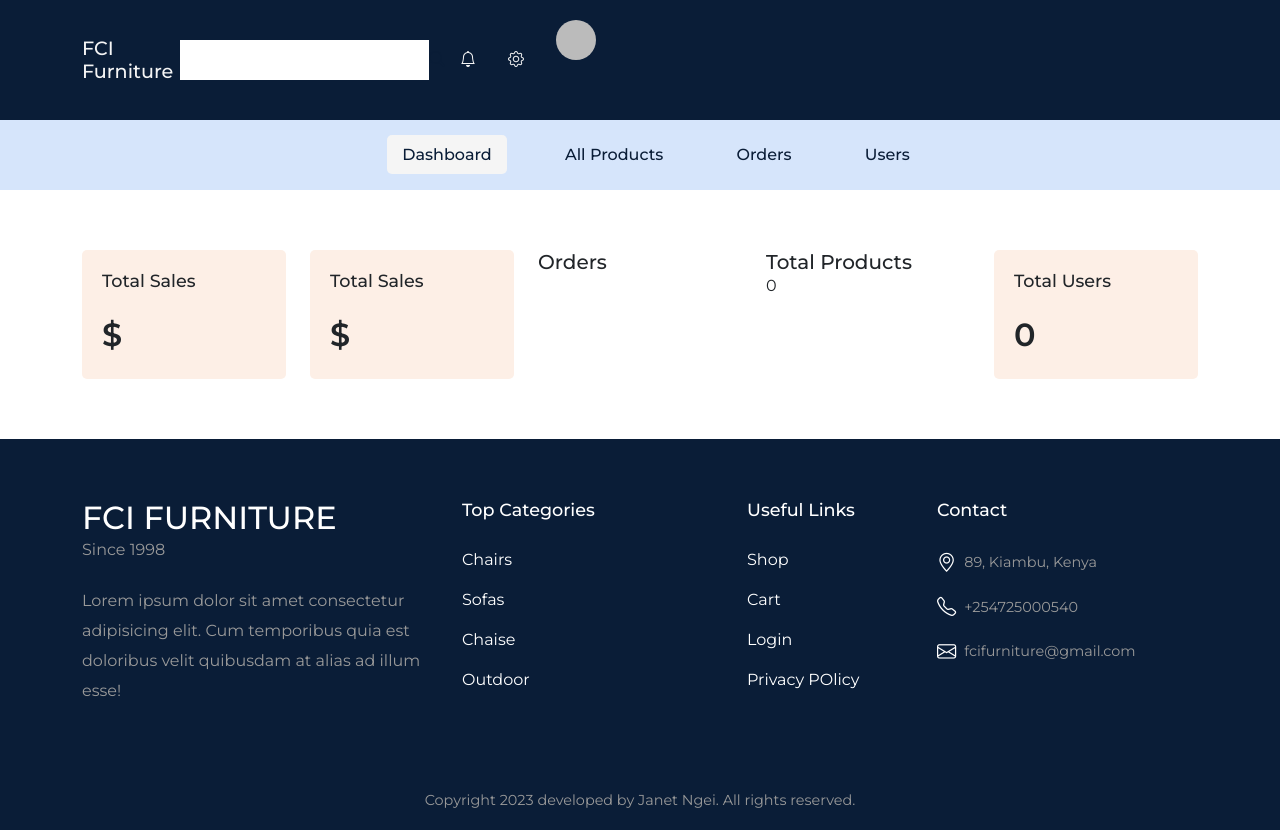
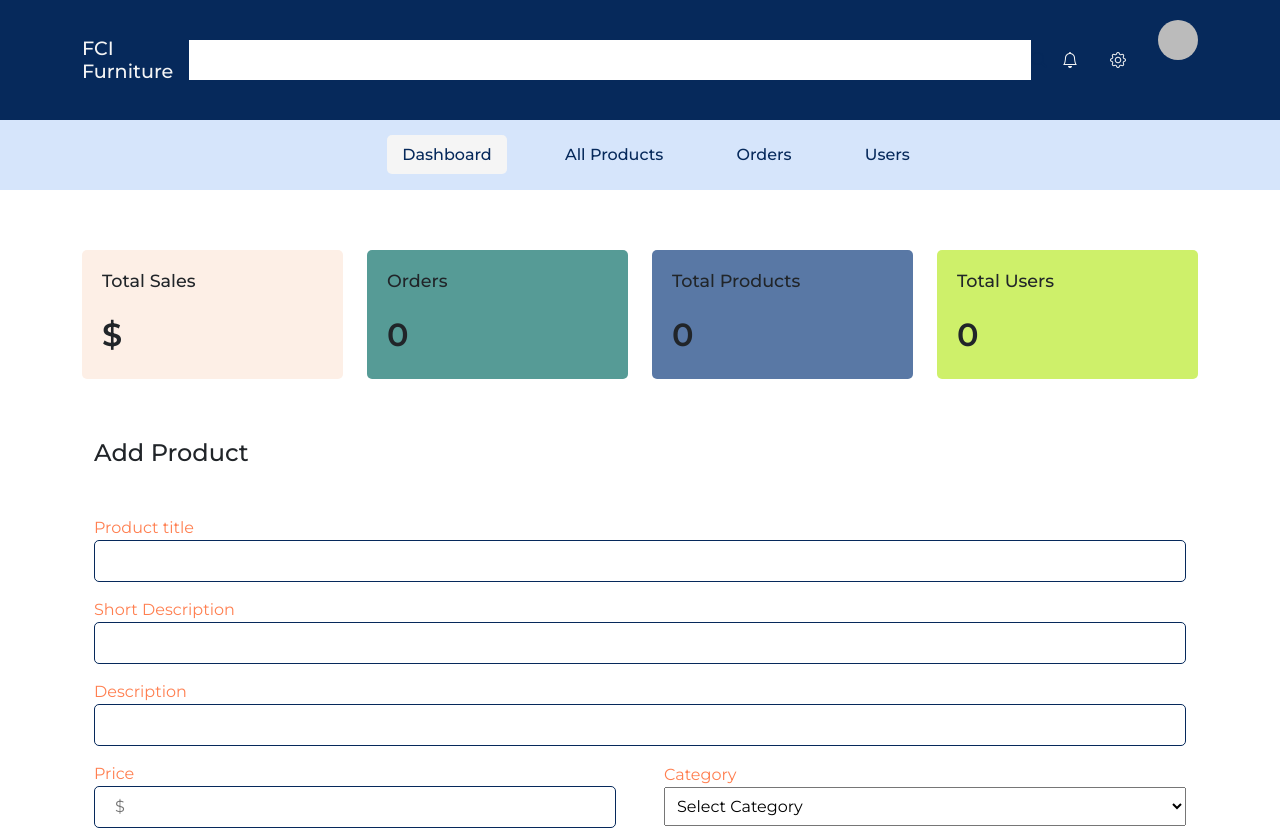
Before and after one commit to jannet18/furniture-ecommerce, a React (Create React App) app: page /dashboard in a window 1280 px wide. Shown: the top 830 px of the page. Built offline with nearby package versions, Linux system fonts and the light colour scheme; no server answers; the database is empty; sample sign-in values are in the browser's storage.

Commit message:
fechting data from backend active

```diff
--- a/src/App.css
+++ b/src/App.css
@@ -4,10 +4,10 @@
 /*  css variables */
 :root {
   --card-bg-01: #fdefe6;
-  --card-bg-02: #d6e5fb;
-  --card-bg-03: #ceebe9;
-  --card-bg-04: #e2f2b2;
-  --primary-color: #0a1d37;
+  --card-bg-02: #5978a5;
+  --card-bg-03: #569b96;
+  --card-bg-04: #cef06a;
+  --primary-color: hsl(215, 88%, 19%);
   --hero-bg: #d6e5fb;
   --heading-fontSize: 2rem;
   --small-text-color: #999;
--- a/src/App.js
+++ b/src/App.js
@@ -16,16 +16,20 @@ import AllProducts from "./admin/AllProducts";
 import AddProducts from "./admin/AddProducts";
 import AdminNav from "./admin/AdminNav";
 import Users from "./admin/Users";
+import Orders from "./admin/Orders";
 import { useLocation } from "react-router-dom";
 
 function App() {
   const location = useLocation();
 
-
   return (
     <>
-
-        {window.location && window.location?.pathname?.startsWith("/dashboard") ? <AdminNav/> && <AdminNav /> : <Header />}
+      {window.location &&
+      window.location?.pathname?.startsWith("/dashboard") ? (
+        <AdminNav /> && <AdminNav />
+      ) : (
+        <Header />
+      )}
 
       <Routes>
         <Route exact path="/" element={<Home />} />
@@ -37,6 +41,7 @@ function App() {
           <Route path="/checkout" element={<Checkout />} />
           <Route path="/dashboard" element={<Dashboard />} />
           <Route path="/dashboard/allproducts" element={<AllProducts />} />
+          <Route path="/dashboard/orders" element={<Orders />} />
           <Route path="/dashboard/addproduct" element={<AddProducts />} />
           <Route path="/dashboard/users" element={<Users />} />
         </Route>
--- a/src/admin/AddProducts.jsx
+++ b/src/admin/AddProducts.jsx
@@ -4,10 +4,15 @@ import { motion } from "framer-motion";
 import { Container, Row, Col, Form, FormGroup } from "reactstrap";
 import { db, storage } from "../firebase/config";
 import { ref, uploadBytesResumable, getDownloadURL } from "firebase/storage";
-import { collection, addDoc } from "firebase/firestore";
+import { collection, addDoc, getDocs } from "firebase/firestore";
 import { useNavigate } from "react-router-dom";
+import { useEffect } from "react";
 
 const AddProducts = () => {
+
+  const [productLists, setProductLists] = useState([]);
+
+// new movie states
   const [enterTitle, setEnterTitle] = useState("");
   const [enterShortDesc, setEnterShortDesc] = useState("");
   const [enterDescription, setEnterDescription] = useState("");
@@ -17,6 +22,26 @@ const AddProducts = () => {
   const [loading, setLoading] = useState(false);
 
   const navigate = useNavigate();
+
+  const productsCollectionRef = collection(db, "products");
+
+  const getProductLists = async () => {
+    try {
+      const data = await getDocs(productsCollectionRef);
+      const filteredData = data.docs.map((doc) => ({
+        ...doc.data(),
+        id: doc.id,
+      }));
+      setProductLists(filteredData)
+      console.log(filteredData)
+    } catch(error) {
+      toast.error("error.message")
+    }
+  }
+
+  useEffect(() => {
+    getProductLists();
+  },[])
 
   const addProduct = async (e) => {
     e.preventDefault();
@@ -115,7 +140,7 @@ const AddProducts = () => {
                         type="number"
                         placeholder="$"
                         value={enterPrice}
-                        onChange={(e) => setEnterPrice(e.target.value)}
+                        onChange={(e) => setEnterPrice(Number(e.target.value))}
                         required
                       />
                     </FormGroup>
--- a/src/admin/Dashboard.jsx
+++ b/src/admin/Dashboard.jsx
@@ -1,5 +1,5 @@
 import React from "react";
-// import AddProducts from './AddProducts';
+import AddProducts from "./AddProducts";
 import { Container, Row, Col } from "reactstrap";
 import "../pages/sytles/Dashboard.css";
 import useGetData from "../firebase/useGetData";
@@ -8,7 +8,6 @@ const Dashboard = () => {
   const { data: products } = useGetData("products");
   const { data: users } = useGetData("users");
   return (
-    // <div className='mb-5'>{<AddProducts/>}</div>
     <>
       <section>
         <Container>
@@ -20,15 +19,9 @@ const Dashboard = () => {
               </div>
             </Col>
             <Col className="lg-3">
-              <div className="revenue__box">
-                <h5>Total Sales</h5>
-                <span>$</span>
-              </div>
-            </Col>
-            <Col className="lg-3">
               <div className="order__box">
                 <h5>Orders</h5>
-                <span></span>
+                <span>{products.length}</span>
               </div>
             </Col>
             <Col className="lg-3">
@@ -38,10 +31,13 @@ const Dashboard = () => {
               </div>
             </Col>
             <Col g="3">
-            <div className="revenue__box">
-            <h5>Total Users</h5>
-            <span>{users.length}</span>
-          </div>
+              <div className="user__box">
+                <h5>Total Users</h5>
+                <span>{users.length}</span>
+              </div>
+            </Col>
+            <Col lg="12">
+              <div className="mb-5">{<AddProducts />}</div>
             </Col>
           </Row>
         </Container>
--- /dev/null
+++ b/src/admin/Orders.jsx
@@ -0,0 +1,65 @@
+import React from "react";
+import { Container, Row, Col } from "reactstrap";
+import { toast } from "react-toastify";
+import useGetData from "../firebase/useGetData";
+import { db } from "../firebase/config";
+import { doc, deleteDoc } from "firebase/firestore";
+
+const Orders = () => {
+  const { data: productsData, loading } = useGetData("products");
+  console.log(productsData);
+
+  const deleteProduct = async (id) => {
+    await deleteDoc(doc(db, "products", id));
+    toast.success("Deleted successfully!");
+  };
+  return (
+    <section>
+      <Container>
+        <Row>
+          <Col lg="12">
+            <table className="table">
+              <thead>
+                <tr>
+                  <th>Image</th>
+                  <th>Title</th>
+                  <th>Category</th>
+                  <th>Price</th>
+                  <th>
+                    <button className="btn btn-primary">Complete</button>
+                  </th>
+                </tr>
+              </thead>
+              <tbody>
+                {loading ? (
+                  <h3 className="py-5 text-center fw-bold">Loading...</h3>
+                ) : (
+                  productsData.map((product, id) => (
+                    <tr key={id}>
+                      <td>
+                        <img src={product.imgUrl} alt="" />
+                      </td>
+                      <td>{product.title}</td>
+                      <td>{product.category}</td>
+                      <td>{product.price}</td>
+                      <td>
+                        <button
+                          onClick={deleteProduct}
+                          className="btn btn-primary"
+                        >
+                          Completed
+                        </button>
+                      </td>
+                    </tr>
+                  ))
+                )}
+              </tbody>
+            </table>
+          </Col>
+        </Row>
+      </Container>
+    </section>
+  );
+};
+
+export default Orders;
--- a/src/assets/data/products.js
+++ b/src/assets/data/products.js
@@ -8,7 +8,7 @@ const products = [
       shortDesc:
       "This loveseat, with its deep cushions and sturdy frame, will help you add maximum comfort and style to any living space in your home. Never believe that you have to sacrifice comfort for style—this couch has it both in spades.",
       description:
-      "Solid wood frame and block legs with durable 100% polyester fabric upholstery, heavy-duty webbing, and down-filled cushions Seat and back cushions are filled with luxurious down. Assemble in 15 minutes or less To clean, avoid moisture and wipe down with a clean, soft cloth. Ships in several boxes, may ship separately Free returns for 30 days. 3-year warranty ",
+      "Solid wood frame and block legs with durable 100% polyester fabric upholstery, heavy-duty webbing, and down-filled cushions Seat and back cushions are filled with luxurious down. Assemble in 15 minutes or less To clean, avoid moisture and wipe down with a clean, soft cloth. Ships in several boxes, may ship separately Free returns for 30 days. 3-year warranty.",
 
       reviews: [
         {
--- a/src/components/UI/ProductsList.jsx
+++ b/src/components/UI/ProductsList.jsx
@@ -1,14 +1,24 @@
 import React from 'react';
 import ProductCard from './ProductCard';
+import useGetData from '../../firebase/useGetData';
 
-const ProductsList = ({data}) => {
+const ProductsList = () => {
+
+const { data: productsData, loading } = useGetData("products");
+
+
   return (
     <>
+   {
+    loading? <h5>Loading...</h5> : <>
     {
-      data && data?.map((item, id) => (
+      productsData && productsData?.map((item, id) => (
         <ProductCard item={item} key={id} />
       ))
     }
+     </>
+   }
+
 
     </>
   )
--- a/src/pages/Checkout.jsx
+++ b/src/pages/Checkout.jsx
@@ -8,6 +8,10 @@ import { useSelector } from "react-redux";
 const Checkout = () => {
   const totalQty = useSelector(state => state.cart.totalQuantity)
   const totalAmount = useSelector(state => state.cart.totalAmount)
+
+  const placeOrder = () => {
+
+  }
   return (
     <Helmet title="Checkout">
       <MainSection title="Checkout" />
--- a/src/pages/sytles/AdminNav.css
+++ b/src/pages/sytles/AdminNav.css
@@ -9,7 +9,7 @@
 
 }
 
-.admin__nav-wrapper-top {
+.admin__nav-wrapper-top span, i, img {
     display: flex;
     align-items: center;
     justify-content: space-between;
@@ -27,7 +27,7 @@
     display: flex;
     align-items: center;
     column-gap: 2rem;
-    /* justify-content: space-between; */
+    justify-content: flex-end;
 }
 
 .admin__nav-wrapper-top .search__box {
@@ -50,7 +50,7 @@
     width: 100%;
     height: 70px;
     line-height: 70px;
-    background: var(--card-bg-02);
+    background: #d6e5fb;
 }
 .admin__navigation {
     text-align: center;
--- a/src/pages/sytles/Checkout.css
+++ b/src/pages/sytles/Checkout.css
@@ -3,7 +3,7 @@
     border: 1px solid var(--card-bg-02);
 }
 .checkout__cart {
-    margin-left: 8rem;
+    /* margin-left: 8rem; */
     margin-top: 4rem;
     padding: 20px;
     background: var(--primary-color);
--- a/src/pages/sytles/Dashboard.css
+++ b/src/pages/sytles/Dashboard.css
@@ -1,7 +1,7 @@
 .revenue__box,
-.orders__box,
-.products__box,
- .users__box {
+.order__box,
+.product__box,
+ .user__box {
 padding: 20px;
 border-radius: 5px;
 }
@@ -10,21 +10,21 @@ border-radius: 5px;
     background: var(--card-bg-01);
 }
 
-.products__box {
+.product__box {
+    background: var(--card-bg-02);
+}
+.order__box {
     background: var(--card-bg-03);
 }
-.orders__box {
-    background: var(--card-bg-04);
-}
 
-.users__box {
+.user__box {
     background: var(--card-bg-04);
 }
 
 .revenue__box h5,
-.orders__box h5,
-.products__box h5,
- .users__box h5 {
+.order__box h5,
+.product__box h5,
+ .user__box h5 {
     font-size: 1.1rem;
     font-weight: 500;
     color: (var--primary-color);
@@ -32,10 +32,10 @@ border-radius: 5px;
  }
 
  .revenue__box span,
-.orders__box span,
-.products__box span,
- .users__box span {
-    color: var(var--primary-color);
+.order__box span,
+.product__box span,
+ .user__box span {
+    color: (var--primary-color);
     font-weight: 600;
     font-size: 2rem;
  }
```
Also changed, not shown: src/pages/Home.jsx (+7 -1 lines). Lines whose indentation alone changed are shown as unchanged.
